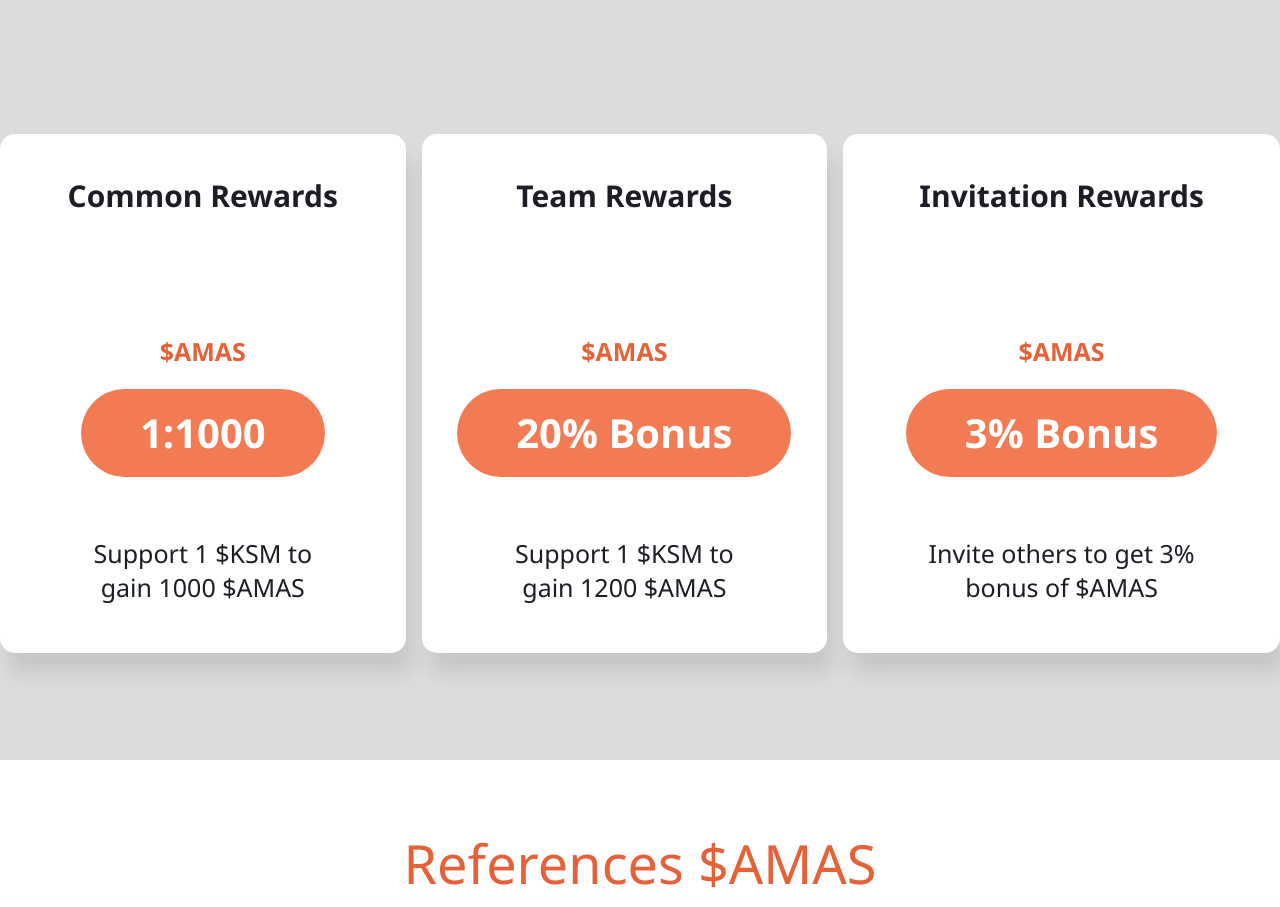
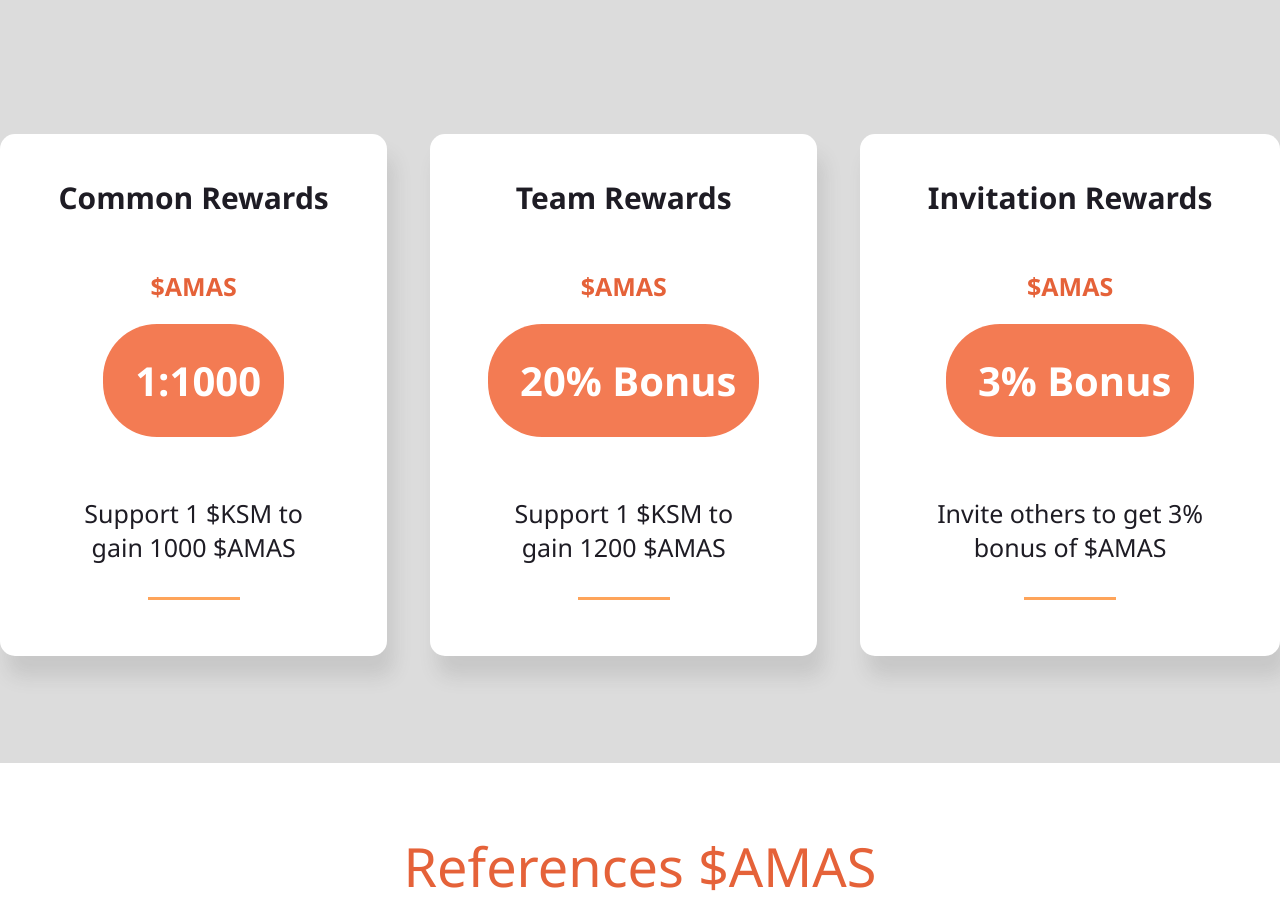
Before and after one commit to ffw0223/website2021, a React (Create React App) app: page / in a window 1280 px wide. Shown: the part 2242-3149 px from the top of the page. Built offline with nearby package versions, Linux system fonts and the light colour scheme.

Commit message:
updated the styles for the deposit view...

```diff
--- a/public/index.html
+++ b/public/index.html
@@ -34,7 +34,7 @@
   </head>
   <body>
     <noscript>You need to enable JavaScript to run this app.</noscript>
-    <div id="root"></div>
+    <div id="root" style="display: flex; justify-content: center; align-items: center;"></div>
     <!--
       This HTML file is a template.
       If you open it directly in the browser, you will see an empty page.
--- a/src/views/deposit/Deposit.js
+++ b/src/views/deposit/Deposit.js
@@ -15,6 +15,7 @@ const Deposit = props => {
 				<div className={styles.label}>$AMAS</div>
 				<div className={styles.primaryLabel}>1:1000</div>
 				<div className={styles.info}>{t("rewardsDescription1")}</div>
+				<div className={styles.line} />
 			</div>
 
 			<div className={styles.card}>
@@ -22,6 +23,7 @@ const Deposit = props => {
 				<div className={styles.label}>$AMAS</div>
 				<div className={styles.primaryLabel}>20% Bonus</div>
 				<div className={styles.info}>{t("rewardsDescription2")}</div>
+				<div className={styles.line} />
 			</div>
 
 			<div className={styles.card}>
@@ -29,6 +31,7 @@ const Deposit = props => {
 				<div className={styles.label}>$AMAS</div>
 				<div className={styles.primaryLabel}>3% Bonus</div>
 				<div className={styles.info}>{t("rewardsDescription3")}</div>
+				<div className={styles.line} />
 			</div>
 		</div>
 	</section>);
--- a/src/views/deposit/Deposit.module.scss
+++ b/src/views/deposit/Deposit.module.scss
@@ -28,39 +28,37 @@
 		align-items: flex-start;
 		margin-top: 122px;
 		// width: 80%;
-		column-gap: 1rem;
+		column-gap: 2.68rem;
 
 		.card {
 			background: #ffffff;
 			box-shadow: 7px 21px 18px rgba(90, 90, 90, 0.15);
 			border-radius: 15px;
-			padding: 49px 16px;
+			padding-top: 49px;
+			padding-bottom: 56px;
 			display: flex;
 			flex-direction: column;
 			justify-content: center;
 			align-items: center;
+			font-family: "Segoe UI", Tahoma, Geneva, Verdana, sans-serif;
 
 			h3 {
 				font-size: 30px;
-				font-family: "Segoe UI", Tahoma, Geneva, Verdana, sans-serif;
 				font-weight: bold;
-				line-height: 26px;
 				color: #1e1c24;
 			}
 
 			.label {
-				font-size: 25px;
-				font-family: "Segoe UI", Tahoma, Geneva, Verdana, sans-serif;
 				font-weight: 600;
 				color: #e56239;
-				margin-top: 130px;
+				margin-top: 61px;
 			}
 
 			.primaryLabel {
 				margin-top: 25px;
 				background: #f37b53;
 				border-radius: 54px;
-				padding: 24px 59px;
+				padding: 37px 23px 36px 32px;
 				font-size: 40px;
 				font-family: "Segoe UI", Tahoma, Geneva, Verdana, sans-serif;
 				font-weight: bold;
@@ -76,6 +74,13 @@
 				font-weight: 400;
 				line-height: 34px;
 				color: #1e1c24;
+			}
+
+			.line {
+				margin-top: 33px;
+				width: 92px;
+				height: 3px;
+				background-color: #fea45a;
 			}
 		}
 	}
```
